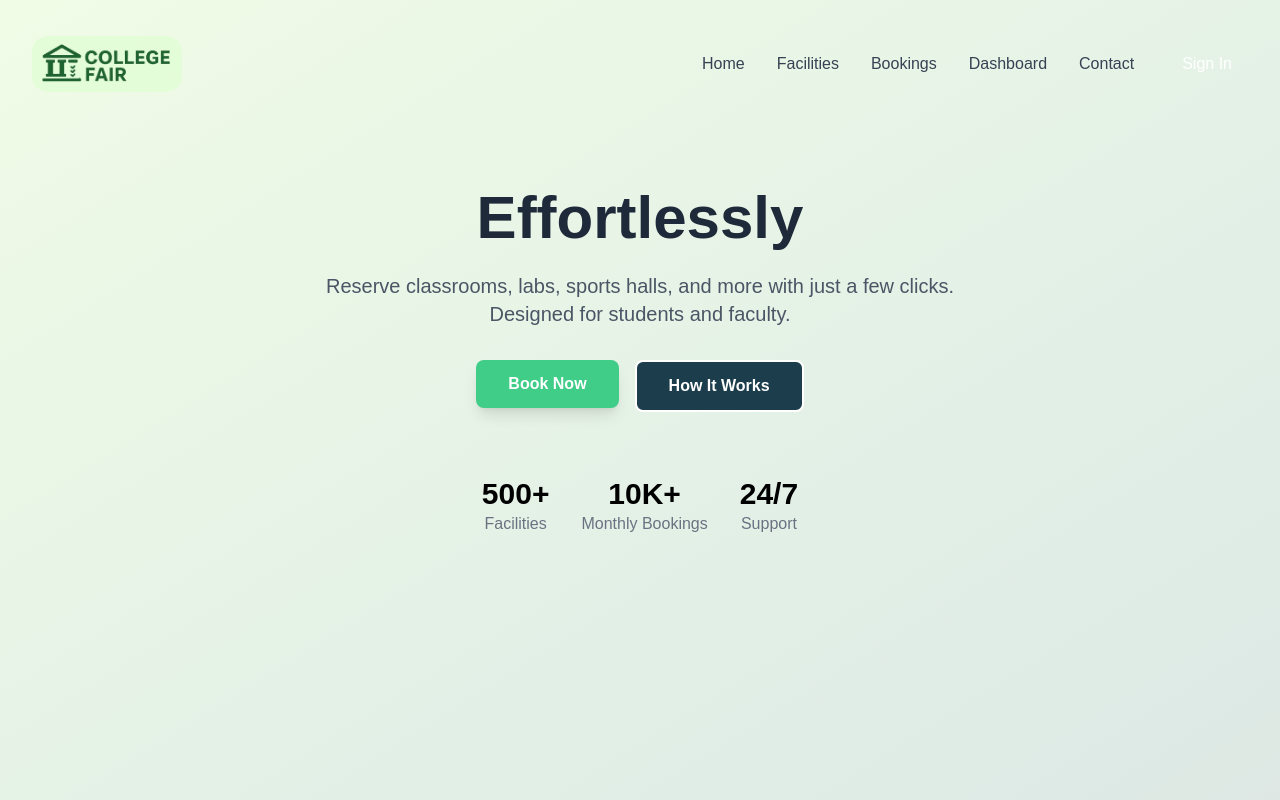
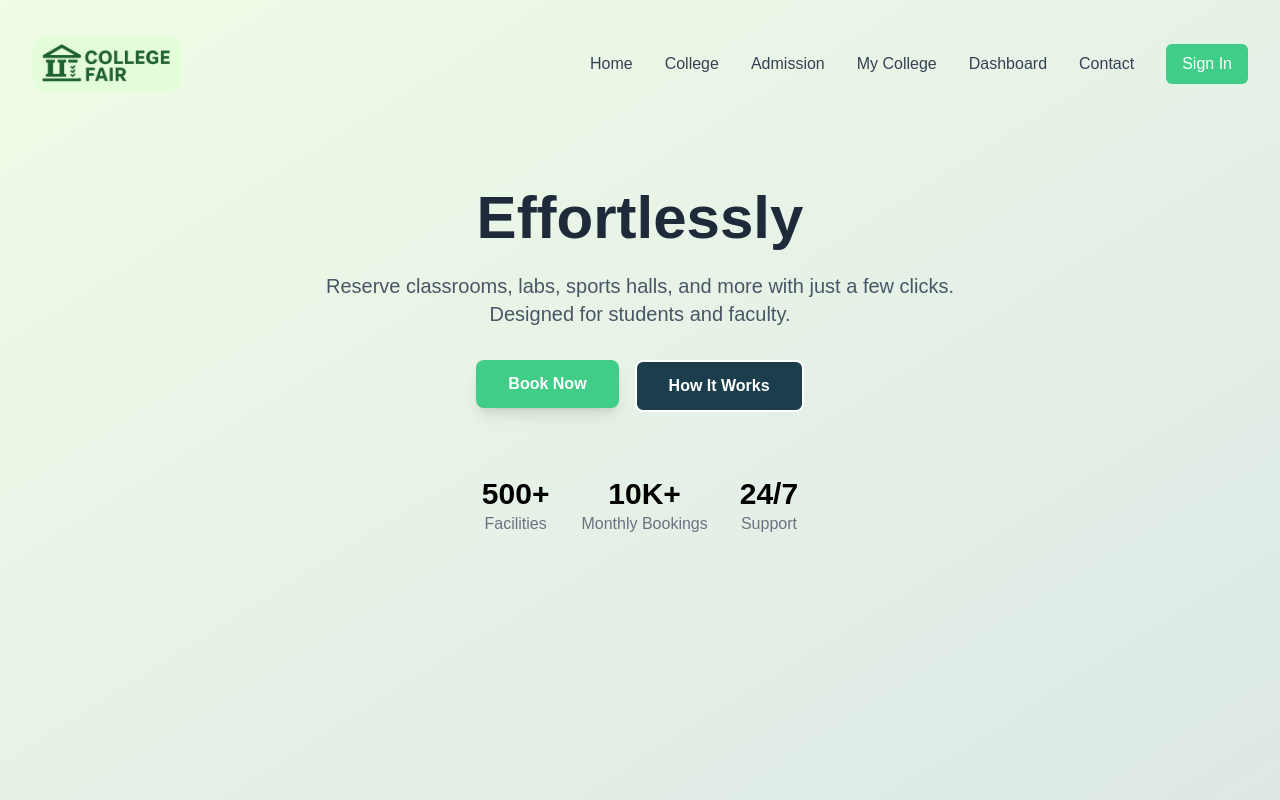
Before and after one commit to Developer-Jaber/college-fair, a Next.js app: page / in a window 1280 px wide. Shown: the top 800 px of the page. Built offline with nearby package versions, Linux system fonts and the light colour scheme.

Commit message:
Refactor Navbar component: update navigation links and improve styling consistency

```diff
--- a/src/components/Navbar.tsx
+++ b/src/components/Navbar.tsx
@@ -27,19 +27,22 @@ const Navbar = () => {
   // Nav links
   const navLinks = [
     { name: "Home", href: "/" },
-    { name: "Facilities", href: "/facilities" },
-    { name: "Bookings", href: "/bookings" },
+    { name: "College", href: "/college" },
+    { name: "Admission", href: "/admission" },
+    { name: "My College", href: "/my-college" },
+    // { name: "Facilities", href: "/facilities" },
+    // { name: "Bookings", href: "/bookings" },
     { name: "Dashboard", href: "/dashboard" },
     { name: "Contact", href: "/contact" },
   ];
 
   return (
     <header
-      className={`fixed w-full z-50 transition-all duration-300 ${
-        scrolled ? "bg-white/90 shadow-md backdrop-blur-sm" : "bg-transparent"
+      className={`fixed w-full z-50  transition-all duration-300 ${
+        scrolled ? "bg-white/90 shadow-md py-2 backdrop-blur-sm" : "bg-transparent py-8"
       }`}
     >
-      <nav className="mx-auto px-4 sm:px-6 lg:px-8 py-8 max-w-7xl">
+      <nav className="mx-auto px-4 sm:px-6 lg:px-8 max-w-7xl">
         <div className="flex justify-between items-center h-16">
           {/* Logo */}
           <Link href="/" className="flex-shrink-0">
@@ -71,7 +74,7 @@ const Navbar = () => {
             <motion.button
               whileHover={{ scale: 1.05 }}
               whileTap={{ scale: 0.95 }}
-              className="bg-primary px-4 py-2 rounded-md font-medium text-white"
+              className="bg-[var(--primary)] px-4 py-2 rounded-md font-medium text-white"
             >
               Sign In
             </motion.button>
```
